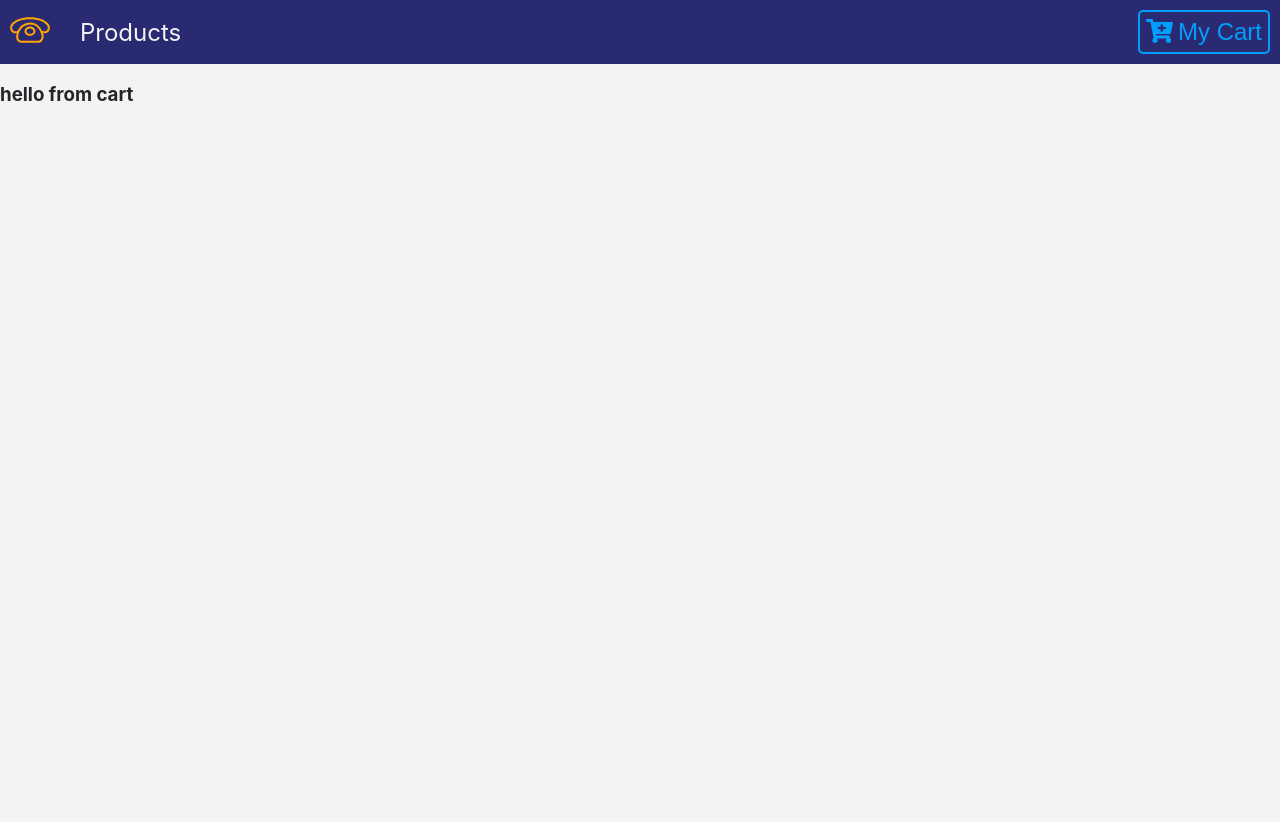
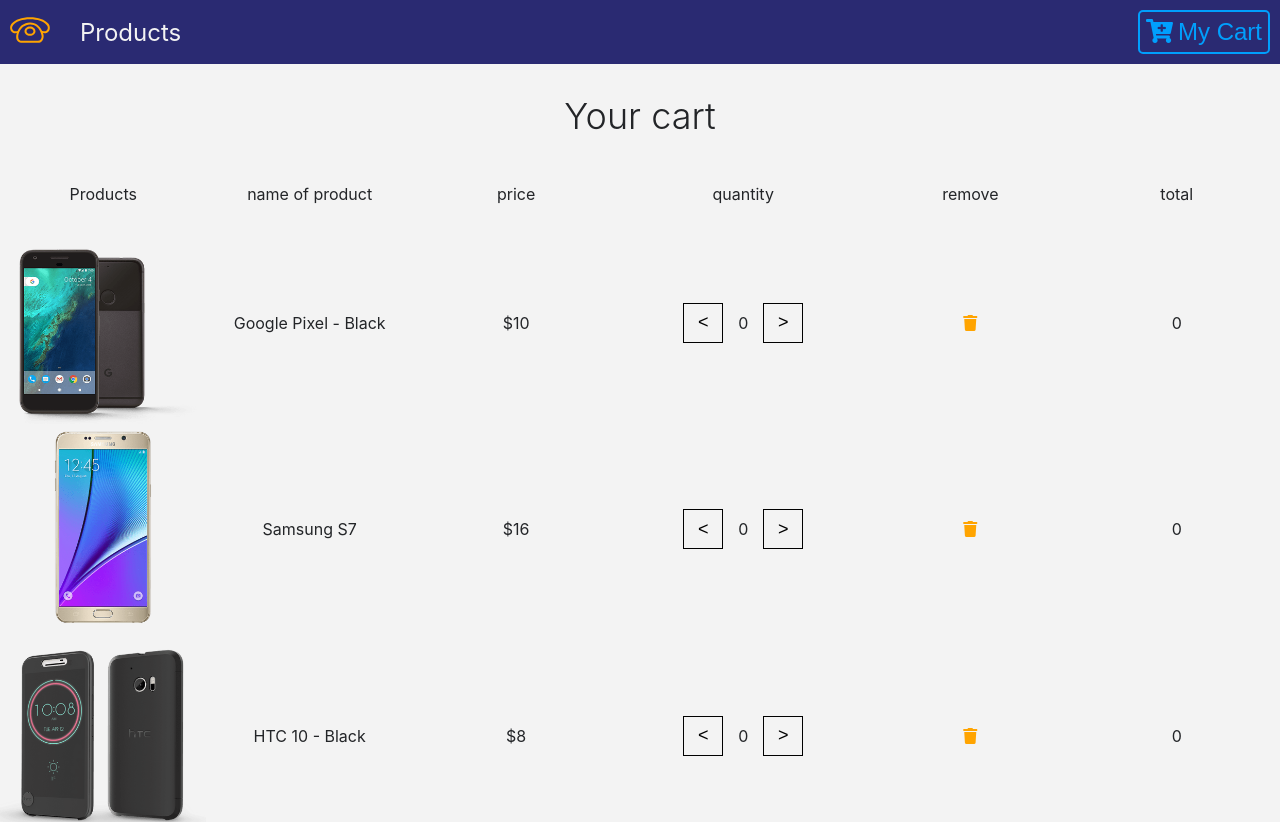
Before and after one commit to bairamau/e-commerce, a React (Create React App) app: page /cart in a window 1280 px wide. Shown: the top 822 px of the page. Before the commit the page ends 800 px from the top, so only its background shows below. Built offline with nearby package versions, Linux system fonts and the light colour scheme.

Commit message:
add Cart

```diff
--- a/src/components/Cart/Cart.js
+++ b/src/components/Cart/Cart.js
@@ -1,11 +1,39 @@
-import React, { Component } from 'react'
-
+import React, { Component } from "react";
+import Title from "../Title";
+import CartEntries from "./CartEntries";
+import EmptyCart from "./EmptyCart";
+import { ProductConsumer } from "../../context";
+import CartList from "./CartList";
+import CartTotal from "./CartTotals"
+import styled from "styled-components";
 export default class Cart extends Component {
   render() {
     return (
-      <div>
-        <h3>hello from cart</h3>
-      </div>
-    )
+      <section>
+        <ProductConsumer>
+          {value => {
+            const { cart } = value;
+            return cart.length ? (
+              <React.Fragment>
+                <Title title="Your cart" />
+                <Grid>
+                  <CartEntries />
+                  <CartList value={value} />
+                </Grid>
+              </React.Fragment>
+            ) : (
+              <EmptyCart />
+            );
+          }}
+        </ProductConsumer>
+      </section>
+    );
   }
 }
+
+const Grid = styled.div`
+  display: grid;
+  grid-template-columns: 1fr 1fr 1fr 1.2fr 1fr 1fr;
+  align-items: center;
+  justify-items: center;
+`;
--- /dev/null
+++ b/src/components/Cart/CartEntries.js
@@ -0,0 +1,26 @@
+import React from "react";
+
+export default function CartEntries() {
+  return (
+    <React.Fragment>
+      <div>
+        <p>Products</p>
+      </div>
+      <div>
+        <p>name of product</p>
+      </div>
+      <div>
+        <p>price</p>
+      </div>
+      <div>
+        <p>quantity</p>
+      </div>
+      <div>
+        <p>remove</p>
+      </div>
+      <div>
+        <p>total</p>
+      </div>
+    </React.Fragment>
+  );
+}
--- /dev/null
+++ b/src/components/Cart/CartItem.js
@@ -0,0 +1,47 @@
+import React from "react";
+import styled from "styled-components";
+export default function CartItem({ item, value }) {
+  const { id, title, img, price, total, count } = item;
+  const { increment, decrement, removeItem } = value;
+  return (
+    <React.Fragment>
+      <img src={img} style={{ width: "100%" }} alt="product" />
+      <p>{title}</p>
+      <p>${price}</p>
+      <Controls>
+        <button onClick={() => decrement(id)}>&lt;</button>
+        <div>{count}</div>
+        <button onClick={() => increment(id)}>&gt;</button>
+      </Controls>
+      <i
+        onClick={() => removeItem(id)}
+        style={{ cursor: "pointer", color: "var(--mainYellow)" }}
+        className="fas fa-trash"
+      />
+      <p>{total}</p>
+    </React.Fragment>
+  );
+}
+
+const Controls = styled.div`
+  display: grid;
+  grid-template-columns: 1fr 1fr 1fr;
+  grid-auto-flow: column;
+  align-items: center;
+  justify-items: center;
+
+  button {
+    cursor: pointer;
+    font-size: 18px;
+    border: 1px solid black;
+    background: transparent;
+    width: 40px;
+    height: 40px;
+    padding: 0;
+
+    &:active {
+      color: var(--mainWhite);
+      background: black;
+    }
+  }
+`;
--- /dev/null
+++ b/src/components/Cart/CartList.js
@@ -0,0 +1,14 @@
+import React from "react";
+import CartItem from "./CartItem";
+
+export default function CartList({ value }) {
+  const { cart } = value;
+  console.log(value, cart);
+  return (
+    <React.Fragment>
+      {cart.map(item => (
+        <CartItem key={item.id} item={item} value={value} />
+      ))}
+    </React.Fragment>
+  );
+}
--- /dev/null
+++ b/src/components/Cart/CartTotals.js
@@ -0,0 +1,10 @@
+import React from "react";
+
+export default function CartTotals({ value }) {
+  const { cartSubtotal, cartTax, clearCart } = value;
+  return (
+    <React.Fragment>
+
+    </React.Fragment>
+  );
+}
--- /dev/null
+++ b/src/components/Cart/EmptyCart.js
@@ -0,0 +1,6 @@
+import React from "react";
+import Title from "../Title";
+
+export default function EmptyCart() {
+  return <Title title="Your cart is currently empty" />;
+}
--- a/src/components/ProductList.js
+++ b/src/components/ProductList.js
@@ -9,7 +9,7 @@
   render() {
     return (
       <React.Fragment>
-        <Title title="products" />
+        <Title title="Products" />
         <ProductConsumer>
           {store => (
             <ListWrapper>
--- a/src/components/Title.js
+++ b/src/components/Title.js
@@ -9,5 +9,4 @@
   text-align: center;
   font-size: 36px;
   font-weight: 300;
-  text-transform: capitalize;
 `;
--- a/src/context.js
+++ b/src/context.js
@@ -10,7 +10,7 @@
   state = {
     products: [],
     detailProduct,
-    cart: [],
+    cart: storeProducts,
     modalOpen: false,
     modalProduct: detailProduct,
     cartSubTotal: 0,
```
